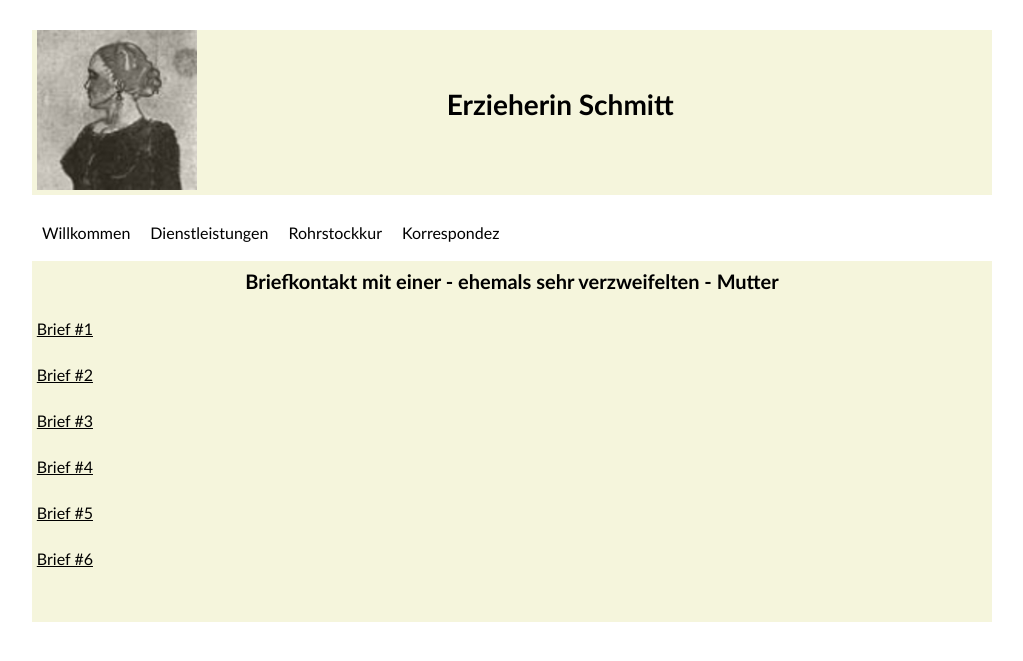
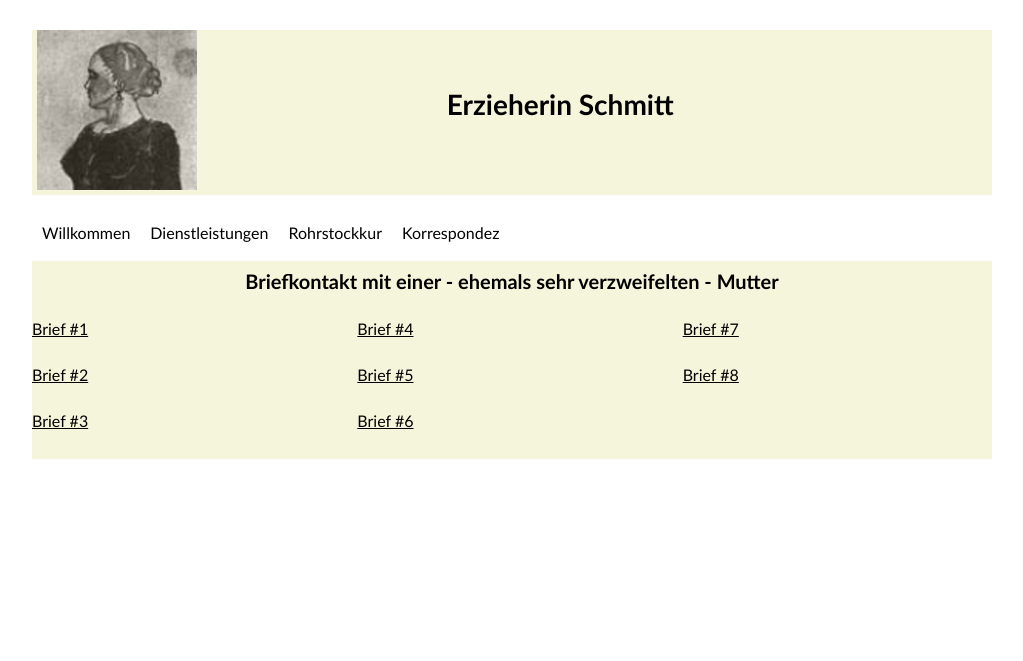
Before and after one commit to richardtraindl/tierarztpraxis-kaiserstrasse.at, a Jekyll site: the page built from xyz123/Schmitt/korrespondez.html, in a window 1280 px wide. Shown: the top 661 px of the page, without its empty margins (128-1151 px from the left). Built offline with Jekyll 4.4.1, drawn with Linux system fonts in a browser that asks for light colours.

Commit message:
.div-3cols

```diff
--- a/xyz123/Schmitt/korrespondez.html
+++ b/xyz123/Schmitt/korrespondez.html
@@ -7,9 +7,7 @@ id: korrespondez
     <article>
         <h2>Briefkontakt mit einer - ehemals sehr verzweifelten - Mutter</h2>
 
-        <div class="grid">
-            <div class="row_12_of_12">
-
+        <div class="div-3cols">
             <p>
                 <a href="brief1.html">Brief #1</a>
             </p>
@@ -33,6 +31,13 @@ id: korrespondez
             <p>
                 <a href="brief6.html">Brief #6</a>
             </p>
-            </div>
+
+            <p>
+                <a href="brief7.html">Brief #7</a>
+            </p>
+
+            <p>
+                <a href="brief8.html">Brief #8</a>
+            </p>
         </div>
     </article>
```
Lines whose indentation alone changed are shown as unchanged.
